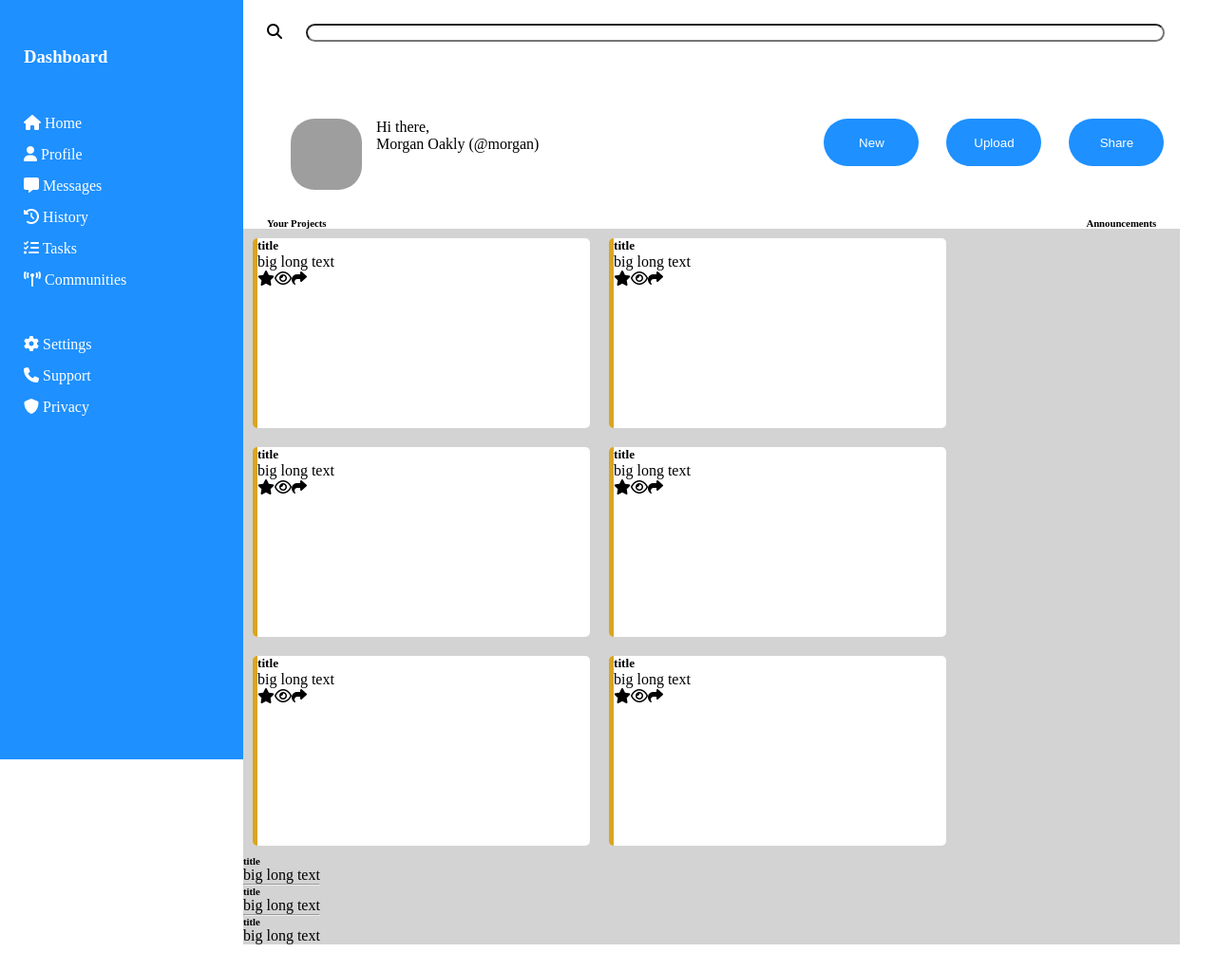
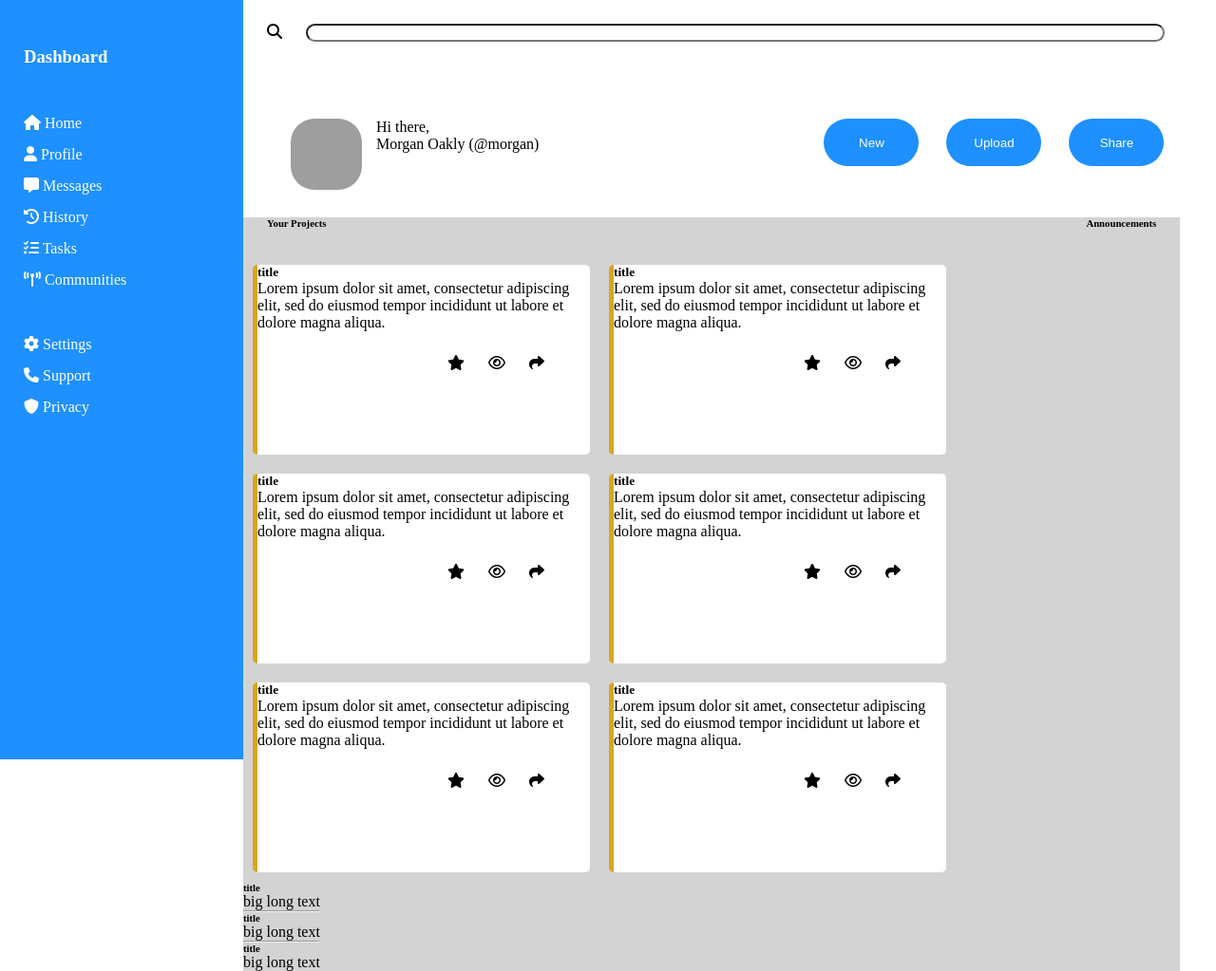
Before and after one commit to Ollie-Judge/admin-dashboard, a plain HTML site: page index.html in a window 1280 px wide. Shown: the top 1023 px of the page at 95% size. Before the commit the page ends 995 px from the top, so only its background shows below. Drawn offline with Linux system fonts and the light colour scheme; grey boxes are pictures that could not be loaded.

Commit message:
added loremipsum text

```diff
--- a/index.html
+++ b/index.html
@@ -108,7 +108,10 @@
                 <h5 class="postTitle">title</h5>
               </div>
               <div class="postTextContainer">
-                <p class="postText">big long text</p>
+                <p class="postText">
+                  Lorem ipsum dolor sit amet, consectetur adipiscing elit, sed
+                  do eiusmod tempor incididunt ut labore et dolore magna aliqua.
+                </p>
               </div>
               <div class="iconsOnPostDiv">
                 <div><i class="fa-solid fa-star"></i></div>
@@ -121,7 +124,10 @@
                 <h5 class="postTitle">title</h5>
               </div>
               <div class="postTextContainer">
-                <p class="postText">big long text</p>
+                <p class="postText">
+                  Lorem ipsum dolor sit amet, consectetur adipiscing elit, sed
+                  do eiusmod tempor incididunt ut labore et dolore magna aliqua.
+                </p>
               </div>
               <div class="iconsOnPostDiv">
                 <div><i class="fa-solid fa-star"></i></div>
@@ -134,7 +140,10 @@
                 <h5 class="postTitle">title</h5>
               </div>
               <div class="postTextContainer">
-                <p class="postText">big long text</p>
+                <p class="postText">
+                  Lorem ipsum dolor sit amet, consectetur adipiscing elit, sed
+                  do eiusmod tempor incididunt ut labore et dolore magna aliqua.
+                </p>
               </div>
               <div class="iconsOnPostDiv">
                 <div><i class="fa-solid fa-star"></i></div>
@@ -151,7 +160,11 @@
                   <h5 class="postTitle">title</h5>
                 </div>
                 <div class="postTextContainer">
-                  <p class="postText">big long text</p>
+                  <p class="postText">
+                    Lorem ipsum dolor sit amet, consectetur adipiscing elit, sed
+                    do eiusmod tempor incididunt ut labore et dolore magna
+                    aliqua.
+                  </p>
                 </div>
                 <div class="iconsOnPostDiv">
                   <div><i class="fa-solid fa-star"></i></div>
@@ -165,7 +178,11 @@
                   <h5 class="postTitle">title</h5>
                 </div>
                 <div class="postTextContainer">
-                  <p class="postText">big long text</p>
+                  <p class="postText">
+                    Lorem ipsum dolor sit amet, consectetur adipiscing elit, sed
+                    do eiusmod tempor incididunt ut labore et dolore magna
+                    aliqua.
+                  </p>
                 </div>
                 <div class="iconsOnPostDiv">
                   <div><i class="fa-solid fa-star"></i></div>
@@ -179,7 +196,11 @@
                   <h5 class="postTitle">title</h5>
                 </div>
                 <div class="postTextContainer">
-                  <p class="postText">big long text</p>
+                  <p class="postText">
+                    Lorem ipsum dolor sit amet, consectetur adipiscing elit, sed
+                    do eiusmod tempor incididunt ut labore et dolore magna
+                    aliqua.
+                  </p>
                 </div>
                 <div class="iconsOnPostDiv">
                   <div><i class="fa-solid fa-star"></i></div>
--- a/style.css
+++ b/style.css
@@ -110,6 +110,8 @@ button {
 }
 
 #titlesContainerContainer {
+  height: 40px;
+  background-color: lightgrey;
   display: flex;
 }
 
@@ -154,4 +156,10 @@ button {
 .iconsOnPostDiv {
   display: flex;
   flex-direction: row;
+  margin-top: 25px;
+  margin-left: 200px;
 }
+
+.fa-eye {
+  margin: auto 25px;
+}
```
